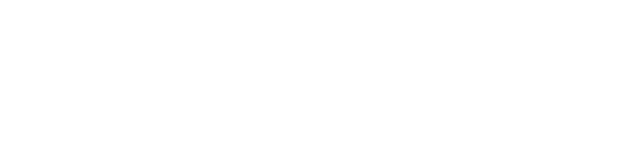
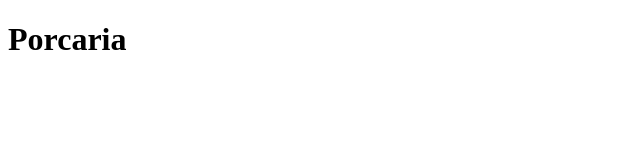
Before and after one commit to luizmiguel7/quizm1, a plain HTML site: page index.html in a window 1280 px wide. Shown: the whole page, without its empty margins (0-640 px from the left). Drawn offline with Linux system fonts and the light colour scheme.

Commit message:
commit 2

```diff
--- a/index.html
+++ b/index.html
@@ -6,6 +6,7 @@
     <title>Document</title>
 </head>
 <body>
+    <h1>Porcaria</h1>
     <script src="/script.js"></script>
 </body>
 </html>
```
